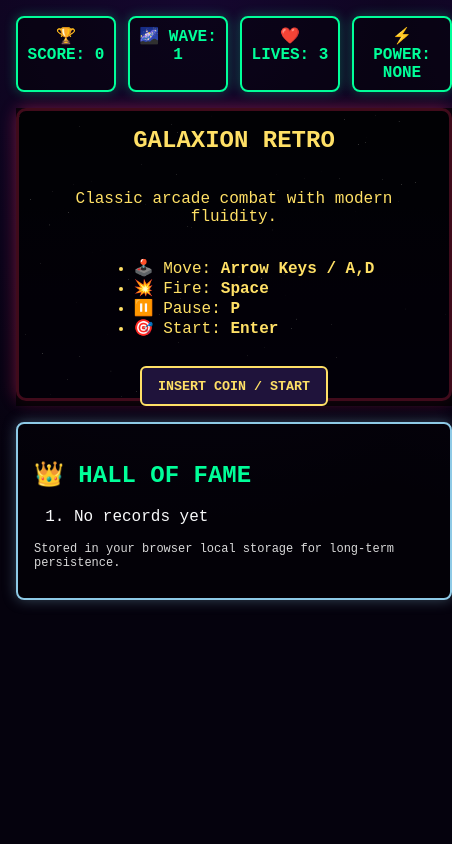
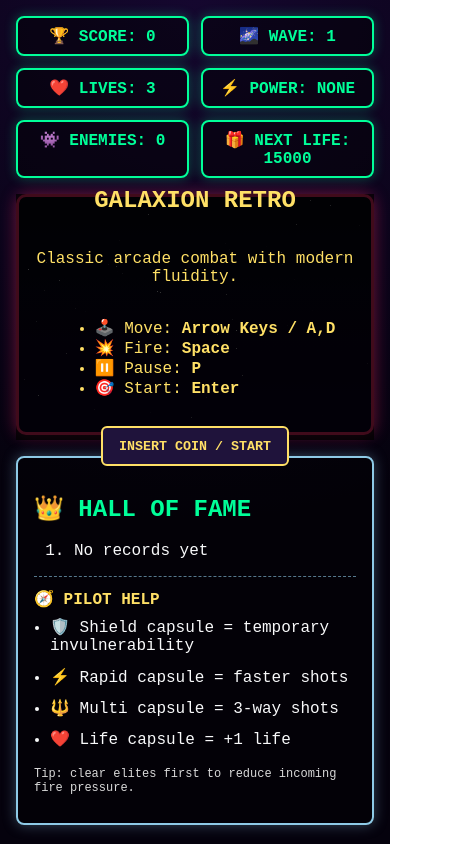
Before and after one commit to mysticalg/SpaceInvaders, a plain HTML site: page index.html in a window 390 px wide. Shown: the whole page, 452 px wide, since content can reach past the window. Drawn offline with Linux system fonts and the light colour scheme.

Commit message:
Enhance HUD clarity and in-game guidance

```diff
--- a/game.js
+++ b/game.js
@@ -6,6 +6,8 @@ const ui = {
   wave: document.getElementById("wave"),
   lives: document.getElementById("lives"),
   power: document.getElementById("power"),
+  enemiesLeft: document.getElementById("enemiesLeft"),
+  nextLife: document.getElementById("nextLife"),
   splash: document.getElementById("splashScreen"),
   pause: document.getElementById("pauseScreen"),
   gameOver: document.getElementById("gameOverScreen"),
@@ -17,6 +19,7 @@ const ui = {
   form: document.getElementById("newRecordForm"),
   initials: document.getElementById("initials"),
   saveScoreBtn: document.getElementById("saveScoreBtn"),
+  statusTip: document.getElementById("statusTip"),
 };
 
 const STORAGE_KEY = "galaxionRetroHighScoresV1";
@@ -171,6 +174,7 @@ function shoot() {
 }
 
 function update(dt) {
+  // Timers are decremented once per frame and clamped at 0 to avoid drift.
   game.player.cooldown = Math.max(0, game.player.cooldown - dt);
   game.player.shield = Math.max(0, game.player.shield - dt);
   game.player.rapid = Math.max(0, game.player.rapid - dt);
@@ -196,7 +200,6 @@ function update(dt) {
   });
   game.playerBullets = game.playerBullets.filter((b) => b.y > -20 && b.x > -20 && b.x < canvas.width + 20);
 
-  const speedScale = 30 + game.wave * 8;
   game.formationPhase += dt * (0.85 + game.wave * 0.03);
 
   game.enemies.forEach((e, i) => {
@@ -327,8 +330,21 @@ function update(dt) {
   ui.score.textContent = game.score;
   ui.wave.textContent = game.wave;
   ui.lives.textContent = game.lives;
+  ui.enemiesLeft.textContent = game.enemies.length;
+  ui.nextLife.textContent = Math.max(0, game.extraLifeAt - game.score);
   ui.power.textContent =
     p.shield > 0 ? "SHIELD" : p.multishot > 0 ? "MULTI" : p.rapid > 0 ? "RAPID" : "NONE";
+
+  // Lightweight adaptive gameplay hint that updates without expensive analysis.
+  if (game.bonusRound) {
+    ui.statusTip.textContent = "Bonus raid active: focus on speed and chain hits for score spikes.";
+  } else if (game.lives === 1) {
+    ui.statusTip.textContent = "Critical hull: prioritize shield and life capsules before damage trading.";
+  } else if (game.enemies.length < 8) {
+    ui.statusTip.textContent = "Wave almost clear: keep pressure on remaining invaders.";
+  } else {
+    ui.statusTip.textContent = "Tip: clear elites first to reduce incoming fire pressure.";
+  }
 }
 
 function endGame() {
--- a/index.html
+++ b/index.html
@@ -13,6 +13,8 @@
         <div class="hud-item" title="Current wave difficulty">🌌 WAVE: <span id="wave">1</span></div>
         <div class="hud-item" title="Remaining lives">❤️ LIVES: <span id="lives">3</span></div>
         <div class="hud-item" title="Temporary power-up">⚡ POWER: <span id="power">NONE</span></div>
+        <div class="hud-item" title="How many invaders remain this wave">👾 ENEMIES: <span id="enemiesLeft">0</span></div>
+        <div class="hud-item" title="Points needed for next bonus life">🎁 NEXT LIFE: <span id="nextLife">15000</span></div>
       </header>
 
       <main class="game-panel">
@@ -50,7 +52,16 @@
       <aside class="hall-of-fame" aria-label="Top 10 high scores">
         <h2>👑 HALL OF FAME</h2>
         <ol id="highScores"></ol>
-        <p class="tiny">Stored in your browser local storage for long-term persistence.</p>
+        <section class="help-panel" aria-label="Power-up legend and gameplay tips">
+          <h3>🧭 PILOT HELP</h3>
+          <ul>
+            <li title="Absorbs damage for 10 seconds">🛡️ Shield capsule = temporary invulnerability</li>
+            <li title="Increases firing frequency">⚡ Rapid capsule = faster shots</li>
+            <li title="Fires spread bullets">🔱 Multi capsule = 3-way shots</li>
+            <li title="Immediately adds one life">❤️ Life capsule = +1 life</li>
+          </ul>
+        </section>
+        <p id="statusTip" class="tiny" aria-live="polite">Tip: clear elites first to reduce incoming fire pressure.</p>
       </aside>
     </div>
 
--- a/styles.css
+++ b/styles.css
@@ -30,7 +30,7 @@ body {
 .hud {
   grid-column: 1 / -1;
   display: grid;
-  grid-template-columns: repeat(4, minmax(100px, 1fr));
+  grid-template-columns: repeat(6, minmax(100px, 1fr));
   gap: 0.75rem;
 }
 
@@ -108,6 +108,25 @@ canvas {
   color: #f8f9fa;
 }
 
+.help-panel {
+  margin-top: 1rem;
+  border-top: 1px dashed rgba(142, 202, 230, 0.6);
+  padding-top: 0.75rem;
+}
+
+.help-panel h3 {
+  margin: 0 0 0.5rem;
+  color: var(--gold);
+  font-size: 1rem;
+}
+
+.help-panel ul {
+  margin: 0;
+  padding-left: 1rem;
+  display: grid;
+  gap: 0.35rem;
+}
+
 .record-form {
   display: flex;
   flex-direction: column;
@@ -136,4 +155,8 @@ canvas {
   .app-shell {
     grid-template-columns: 1fr;
   }
+
+  .hud {
+    grid-template-columns: repeat(2, minmax(100px, 1fr));
+  }
 }
```
Also changed, not shown: README.md.
